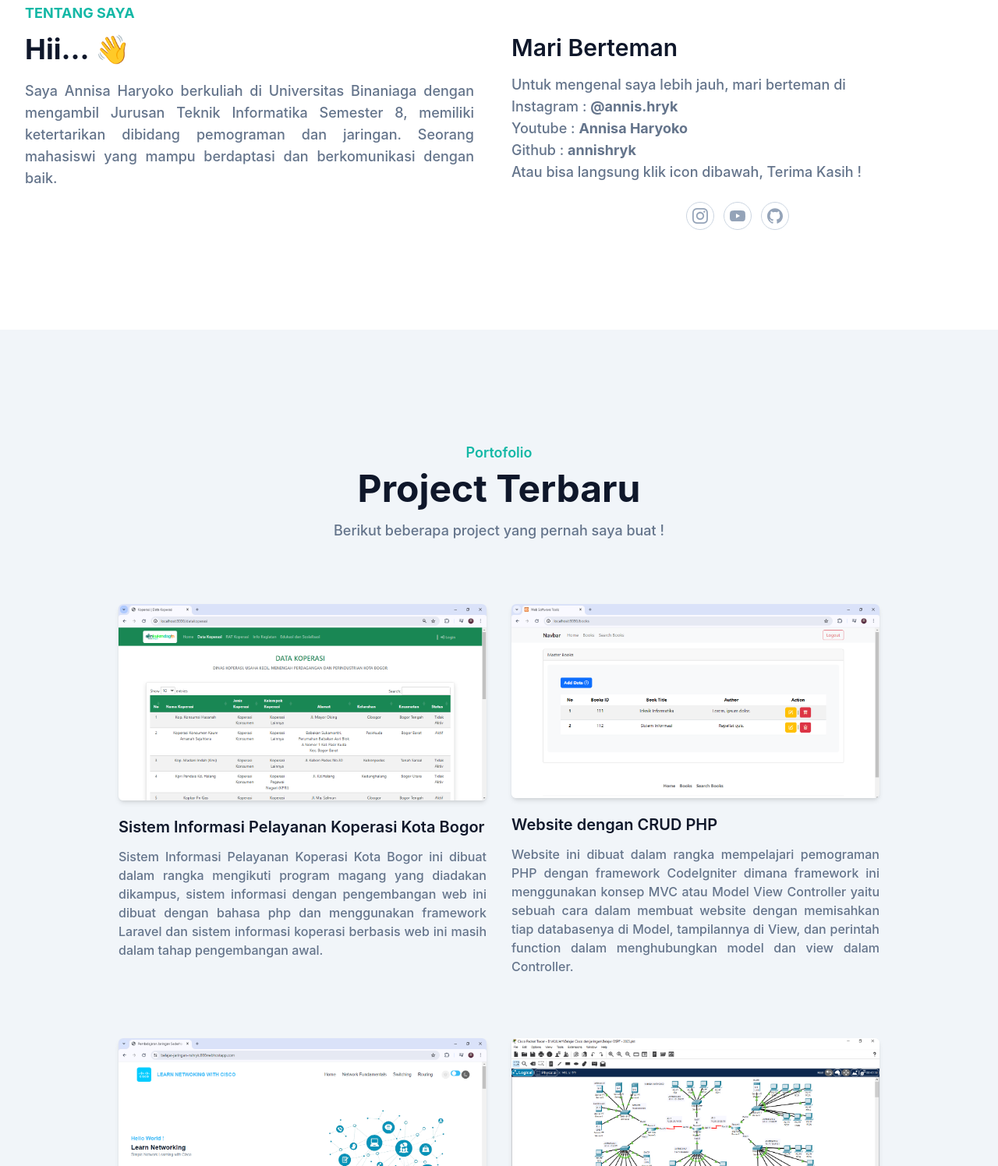
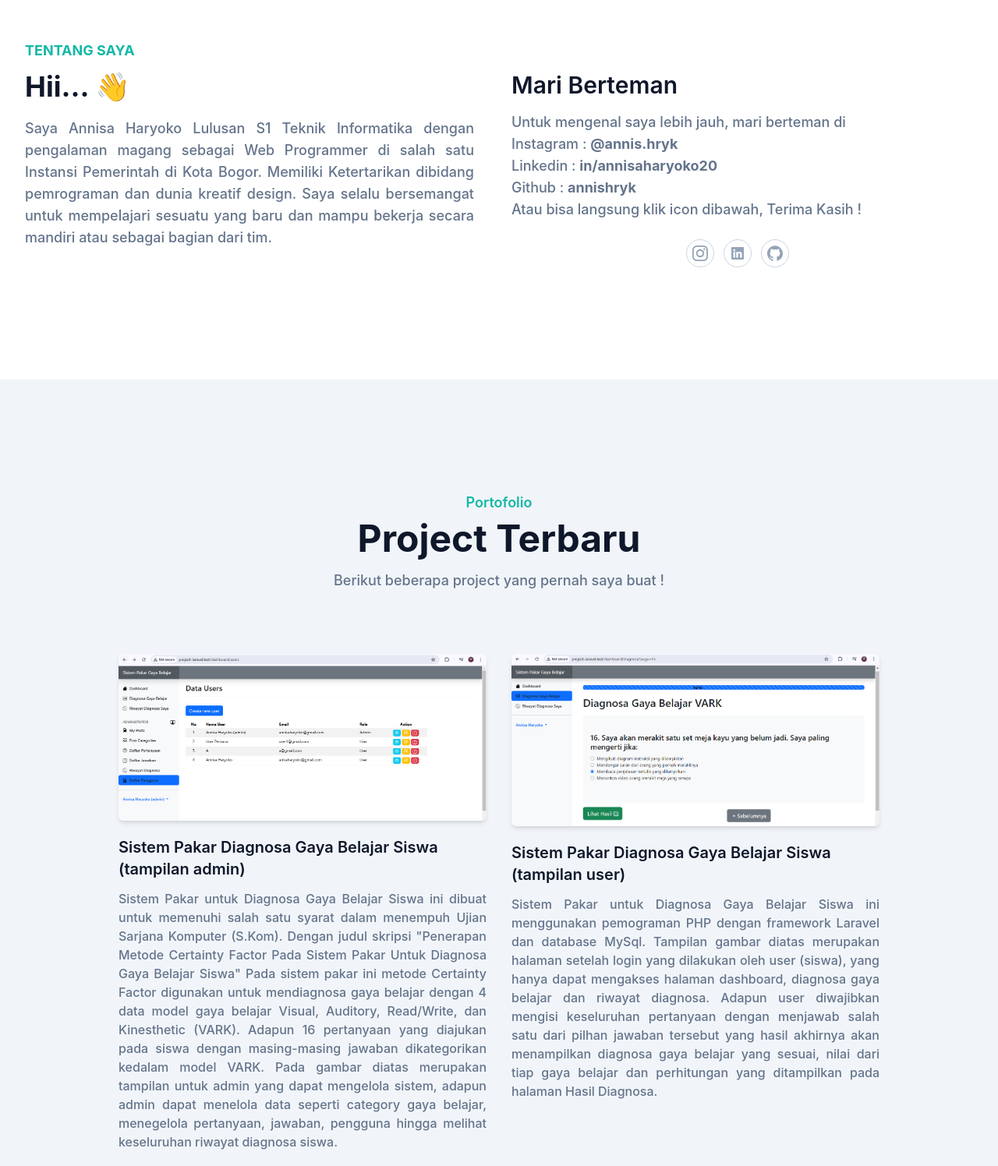
Before and after one commit to annishryk/portofolio-tailwind-css, a website: page index.html in a window 1280 px wide. Shown: the part 773-2269 px from the top of the page at 78% size. Drawn offline with Linux system fonts and the light colour scheme.

Commit message:
update portofolio 2025

```diff
--- a/index.html
+++ b/index.html
@@ -4,7 +4,7 @@
     <meta charset="UTF-8" />
     <meta http-equiv="X-UA-Compatible" content="IE-edge" />
     <meta name="viewport" content="width=device-width, initial-scale=1.0" />
-    <title>Portofolio Tailwind</title>
+    <title>Portofolio Annisa Haryoko</title>
     <link href="dist/css/final.css" rel="stylesheet" />
     <script>
       if (
@@ -74,13 +74,13 @@
                     >Blog</a
                   >
                 </li>
-                <li class="group">
+                <!-- <li class="group">
                   <a
                     href="#contact"
                     class="mx-8 flex py-2 text-base text-dark group-hover:text-primary dark:text-white"
                     >Contact</a
                   >
-                </li>
+                </li> -->
                 <li class="mt-3 flex items-center pl-5 lg:mt-0">
                   <div class="flex">
                     <span class="mr-1 p-1 text-sm text-dark dark:text-white">
@@ -127,13 +127,10 @@
               >
             </h1>
             <h3 class="mb-10 text-lg font-medium text-secondary dark:text-white lg:text-2xl">
-              Front End Developer | Web Designer
+              Front End Developer | Web Programmer
             </h3>
-            <!-- <p class="mb-10 font-medium leading-relaxed text-secondary dark:text-white">
-              Lorem ipsum dolor sit amet, consectetur adipisicing elit!
-            </p> -->
             <a
-              href="#"
+              href="https://www.linkedin.com/in/annisaharyoko20/" target="_blank"
               class="rounded-full bg-primary py-3 px-8 text-base font-semibold text-white transition duration-300 ease-in-out hover:opacity-80 hover:shadow-lg"
               >Hubungi Saya</a
             >
@@ -142,7 +139,7 @@
           <div class="w-full self-end px-4 lg:w-1/2">
             <div class="relative mt-10 lg:right-0 lg:mt-9">
               <img
-                src="dist/img/nisa.png"
+                src="dist/img/flower.png"
                 alt="Annisa Haryoko"
                 class="relative z-10 mx-auto max-w-full"
               />
@@ -177,9 +174,10 @@
               Hii... 👋
             </h2>
             <p class="max-w-xl text-justify text-base font-medium text-secondary lg:text-lg">
-              Saya Annisa Haryoko berkuliah di Universitas Binaniaga dengan mengambil Jurusan Teknik
-              Informatika Semester 8, memiliki ketertarikan dibidang pemograman dan jaringan.
-              Seorang mahasiswi yang mampu berdaptasi dan berkomunikasi dengan baik.
+              Saya Annisa Haryoko Lulusan S1 Teknik Informatika dengan pengalaman magang sebagai Web Programmer
+               di salah satu Instansi Pemerintah di Kota Bogor. Memiliki Ketertarikan dibidang pemrograman dan
+               dunia kreatif design. Saya selalu bersemangat untuk mempelajari sesuatu yang baru dan mampu
+               bekerja secara mandiri atau sebagai bagian dari tim.
             </p>
           </div>
           <div class="w-full px-4 lg:w-1/2">
@@ -188,9 +186,9 @@
             </h3>
             <p class="mb-6 text-base font-medium text-secondary lg:text-lg">
               Untuk mengenal saya lebih jauh, mari berteman di
-              <br />Instagram : <b>@annis.hryk</b> <br />Youtube :
+              <br />Instagram : <b>@annis.hryk</b> <br />Linkedin :
               <b
-                >Annisa Haryoko </b> <br />Github : <b>annishryk</b> <br />Atau bisa langsung klik icon
+                >in/annisaharyoko20 </b> <br />Github : <b>annishryk</b> <br />Atau bisa langsung klik icon
                 dibawah, Terima Kasih !</b
               >
             </p>
@@ -215,24 +213,20 @@
                 </svg>
               </a>
 
-              <!-- Youtube -->
+              <!-- Linkedin -->
               <a
-                href="https://www.youtube.com/@annisaharyoko"
+                href="https://www.linkedin.com/in/annisaharyoko20/"
                 target="_blank"
                 class="mr-3 flex h-9 w-9 items-center justify-center rounded-full border border-slate-300 text-slate-400 hover:border-primary hover:bg-primary hover:text-white"
               >
-                <svg
-                  role="img"
-                  width="20"
-                  class="fill-current"
-                  viewBox="0 0 24 24"
-                  xmlns="http://www.w3.org/2000/svg"
-                >
-                  <title>YouTube</title>
-                  <path
-                    d="M23.498 6.186a3.016 3.016 0 0 0-2.122-2.136C19.505 3.545 12 3.545 12 3.545s-7.505 0-9.377.505A3.017 3.017 0 0 0 .502 6.186C0 8.07 0 12 0 12s0 3.93.502 5.814a3.016 3.016 0 0 0 2.122 2.136c1.871.505 9.376.505 9.376.505s7.505 0 9.377-.505a3.015 3.015 0 0 0 2.122-2.136C24 15.93 24 12 24 12s0-3.93-.502-5.814zM9.545 15.568V8.432L15.818 12l-6.273 3.568z"
-                  />
-                </svg>
+              <svg xmlns="http://www.w3.org/2000/svg"
+              width="16" height="16"
+              fill="currentColor"
+              class="bi bi-linkedin"
+              viewBox="0 0 16 16">
+              <title>Linkedin</title>
+                <path d="M0 1.146C0 .513.526 0 1.175 0h13.65C15.474 0 16 .513 16 1.146v13.708c0 .633-.526 1.146-1.175 1.146H1.175C.526 16 0 15.487 0 14.854zm4.943 12.248V6.169H2.542v7.225zm-1.2-8.212c.837 0 1.358-.554 1.358-1.248-.015-.709-.52-1.248-1.342-1.248S2.4 3.226 2.4 3.934c0 .694.521 1.248 1.327 1.248zm4.908 8.212V9.359c0-.216.016-.432.08-.586.173-.431.568-.878 1.232-.878.869 0 1.216.662 1.216 1.634v3.865h2.401V9.25c0-2.22-1.184-3.252-2.764-3.252-1.274 0-1.845.7-2.165 1.193v.025h-.016l.016-.025V6.169h-2.4c.03.678 0 7.225 0 7.225z"/>
+              </svg>
               </a>
 
               <!-- GitHub -->
@@ -277,6 +271,35 @@
         </div>
 
         <div class="flex w-full flex-wrap justify-center px-4 xl:mx-auto xl:w-10/12">
+          <div class="mb-12 p-4 lg:w-1/2">
+            <div class="overflow-hidden rounded-md shadow-md">
+              <img src="dist/img/portofolio/sp-admin.PNG" alt="Sistem Pakar Diagnosa Gaya Belajar Siswa (tampilan admin)" width="w-full mx-auto" />
+            </div>
+            <h3 class="mt-5 mb-3 text-xl font-semibold text-dark dark:text-white">
+              Sistem Pakar Diagnosa Gaya Belajar Siswa (tampilan admin)
+            </h3>
+            <p class="text-justify text-base font-medium text-secondary">
+              Sistem Pakar untuk Diagnosa Gaya Belajar Siswa ini dibuat untuk memenuhi salah satu syarat dalam menempuh Ujian
+              Sarjana Komputer (S.Kom). Dengan judul skripsi "Penerapan Metode Certainty Factor Pada Sistem Pakar Untuk Diagnosa Gaya Belajar Siswa"
+              Pada sistem pakar ini metode Certainty Factor digunakan untuk mendiagnosa gaya belajar dengan  4 data model gaya belajar Visual, Auditory, Read/Write, dan Kinesthetic (VARK).
+              Adapun 16 pertanyaan yang diajukan pada siswa dengan masing-masing jawaban dikategorikan kedalam model VARK.
+              Pada gambar diatas merupakan tampilan untuk admin yang dapat mengelola sistem, adapun admin dapat menelola data seperti category gaya belajar, menegelola pertanyaan, jawaban, pengguna hingga melihat keseluruhan riwayat diagnosa siswa.
+
+            </p>
+          </div>
+          <div class="mb-12 p-4 lg:w-1/2">
+            <div class="overflow-hidden rounded-md shadow-md">
+              <img src="dist/img/portofolio/sp-user.PNG" alt="Sistem Pakar Diagnosa Gaya Belajar Siswa (tampilan user)" width="w-full mx-auto" />
+            </div>
+            <h3 class="mt-5 mb-3 text-xl font-semibold text-dark dark:text-white">
+              Sistem Pakar Diagnosa Gaya Belajar Siswa (tampilan user)
+            </h3>
+            <p class="text-justify text-base font-medium text-secondary">
+              Sistem Pakar untuk Diagnosa Gaya Belajar Siswa ini menggunakan pemograman PHP dengan framework Laravel dan database MySql. Tampilan gambar diatas merupakan halaman setelah login yang dilakukan oleh user (siswa),
+              yang hanya dapat mengakses halaman dashboard, diagnosa gaya belajar dan riwayat diagnosa. Adapun user diwajibkan mengisi keseluruhan pertanyaan dengan menjawab salah satu dari pilhan jawaban tersebut yang hasil akhirnya
+              akan menampilkan diagnosa gaya belajar yang sesuai, nilai dari tiap gaya belajar dan perhitungan yang ditampilkan pada halaman Hasil Diagnosa.
+            </p>
+          </div>
           <div class="mb-12 p-4 lg:w-1/2">
             <div class="overflow-hidden rounded-md shadow-md">
               <img src="dist/img/portofolio/1-ss-project-koperasi.PNG" alt="Sistem Informasi Pelayanan Koperasi Kota Bogor" width="w-full mx-auto" />
@@ -376,7 +399,7 @@
     <!-- Portofolio Section End -->
 
     <!-- Blog Section Start -->
-    <section id="blog" class="bg-slate-100 pt-36 pb-32 dark:bg-dark">
+    <section id="blog" class="pt-36 pb-32 dark:bg-slate-800">
       <div class="container">
         <div class="w-full px-4">
           <div class="mx-auto mb-16 max-w-xl text-center">
@@ -478,7 +501,7 @@
     <!-- Blog Section End  -->
 
     <!-- Contact Section Start -->
-    <section id="contact" class="pt-36 pb-32 dark:bg-slate-800">
+    <!-- <section id="contact" class="pt-36 pb-32 dark:bg-slate-800">
       <div class="container">
         <div class="w-full px-4">
           <div class="mx-auto mb-16 max-w-xl text-center">
@@ -530,7 +553,7 @@
           </div>
         </form>
       </div>
-    </section>
+    </section> -->
     <!-- Contact Section End -->
 
     <!-- Footer start -->
@@ -583,11 +606,11 @@
               <li>
                 <a href="#blog" class="mb-3 inline-block text-base hover:text-primary">Blog</a>
               </li>
-              <li>
+              <!-- <li>
                 <a href="#contact" class="mb-3 inline-block text-base hover:text-primary"
                   >Contact</a
                 >
-              </li>
+              </li> -->
             </ul>
           </div>
         </div>
@@ -616,23 +639,19 @@
 
             <!-- Youtube -->
             <a
-              href="https://www.youtube.com/@annisaharyoko"
-              target="_blank"
-              class="mr-3 flex h-9 w-9 items-center justify-center rounded-full border border-slate-300 text-slate-400 hover:border-primary hover:bg-primary hover:text-white"
-            >
-              <svg
-                role="img"
-                width="20"
-                class="fill-current"
-                viewBox="0 0 24 24"
-                xmlns="http://www.w3.org/2000/svg"
+                href="https://www.linkedin.com/in/annisaharyoko20/"
+                target="_blank"
+                class="mr-3 flex h-9 w-9 items-center justify-center rounded-full border border-slate-300 text-slate-400 hover:border-primary hover:bg-primary hover:text-white"
               >
-                <title>YouTube</title>
-                <path
-                  d="M23.498 6.186a3.016 3.016 0 0 0-2.122-2.136C19.505 3.545 12 3.545 12 3.545s-7.505 0-9.377.505A3.017 3.017 0 0 0 .502 6.186C0 8.07 0 12 0 12s0 3.93.502 5.814a3.016 3.016 0 0 0 2.122 2.136c1.871.505 9.376.505 9.376.505s7.505 0 9.377-.505a3.015 3.015 0 0 0 2.122-2.136C24 15.93 24 12 24 12s0-3.93-.502-5.814zM9.545 15.568V8.432L15.818 12l-6.273 3.568z"
-                />
+              <svg xmlns="http://www.w3.org/2000/svg"
+              width="16" height="16"
+              fill="currentColor"
+              class="bi bi-linkedin"
+              viewBox="0 0 16 16">
+              <title>Linkedin</title>
+                <path d="M0 1.146C0 .513.526 0 1.175 0h13.65C15.474 0 16 .513 16 1.146v13.708c0 .633-.526 1.146-1.175 1.146H1.175C.526 16 0 15.487 0 14.854zm4.943 12.248V6.169H2.542v7.225zm-1.2-8.212c.837 0 1.358-.554 1.358-1.248-.015-.709-.52-1.248-1.342-1.248S2.4 3.226 2.4 3.934c0 .694.521 1.248 1.327 1.248zm4.908 8.212V9.359c0-.216.016-.432.08-.586.173-.431.568-.878 1.232-.878.869 0 1.216.662 1.216 1.634v3.865h2.401V9.25c0-2.22-1.184-3.252-2.764-3.252-1.274 0-1.845.7-2.165 1.193v.025h-.016l.016-.025V6.169h-2.4c.03.678 0 7.225 0 7.225z"/>
               </svg>
-            </a>
+              </a>
 
             <!-- Github -->
             <a
```
Also changed, not shown: dist/img/flower.png (added), dist/img/nissa.png (added), dist/img/portofolio/sp-admin.PNG (added), dist/img/portofolio/sp-user.PNG (added), src/output.css (added).
